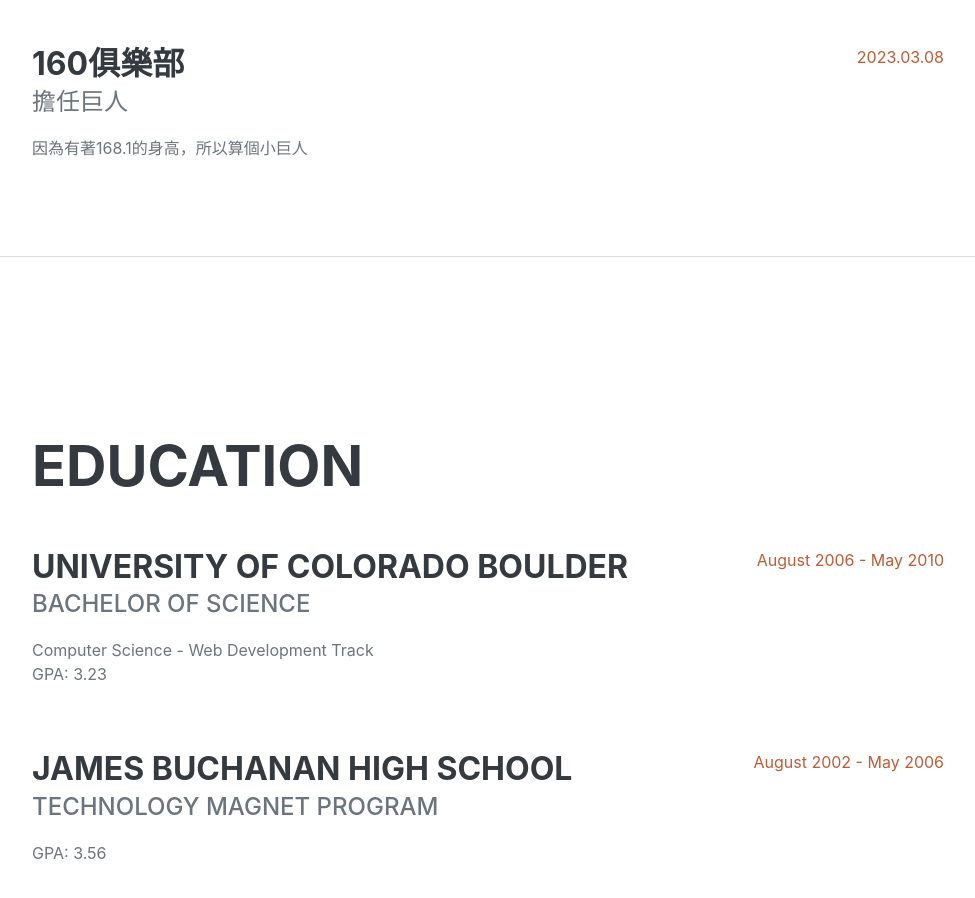
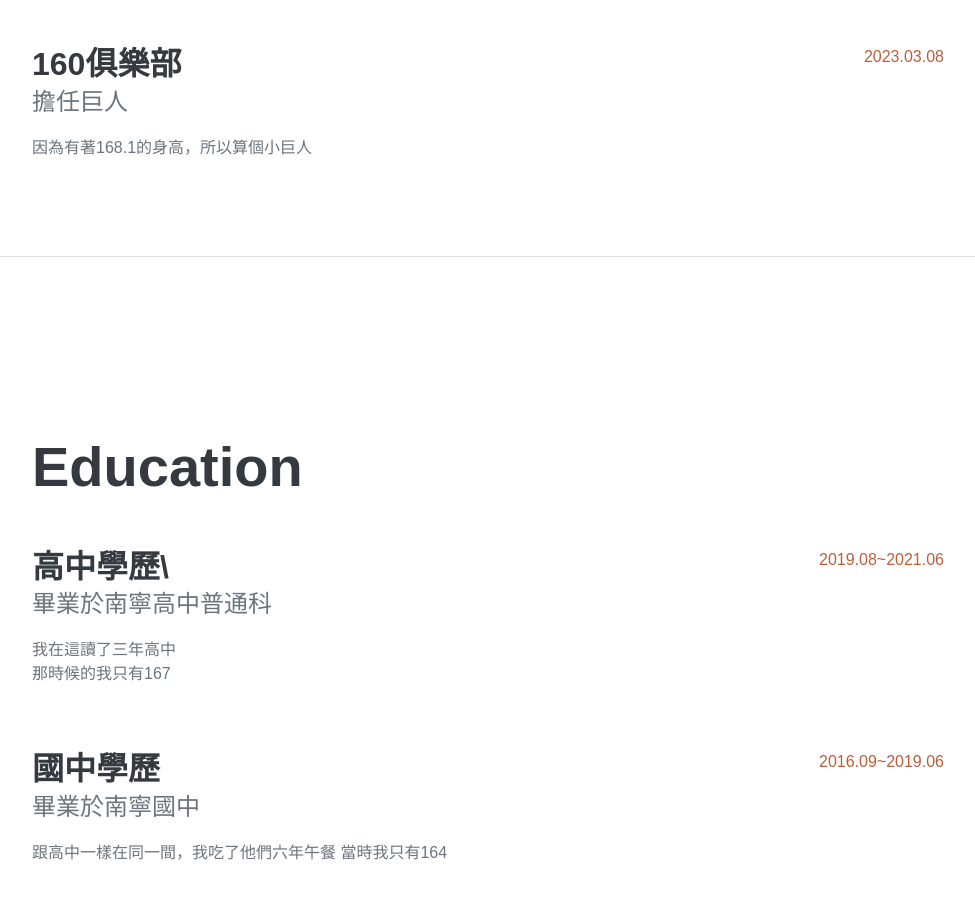
Before and after one commit to A111070056/A111070056.github.io, a plain HTML site: page index.html in a window 1280 px wide. Shown: the part 1486-2384 px from the top of the page, without its empty margins (288-1263 px from the left). Drawn offline with nearby package versions, Linux system fonts and the light colour scheme; a web font is replaced by a local one.

Commit message:
更改學歷字體

```diff
--- a/css/my_style.css
+++ b/css/my_style.css
@@ -0,0 +1,13 @@
+body {
+    font-family: 'Noto Sans TC', sans-serif;
+}
+
+h6, .h6, h5, .h5, h4, .h4, h3, .h3, h2, .h2, h1, .h1 {
+    font-family: 'Noto Sans TC', sans-serif;
+    text-transform: none;
+}
+
+.subheading {
+    font-family: 'Noto Sans TC', sans-serif;
+    text-transform: none;
+}
--- a/index.html
+++ b/index.html
@@ -14,6 +14,7 @@
         <link href="https://fonts.googleapis.com/css?family=Muli:400,400i,800,800i" rel="stylesheet" type="text/css" />
         <!-- Core theme CSS (includes Bootstrap)-->
         <link href="css/styles.css" rel="stylesheet" />
+        <link href="css/my_style.css" rel="stylesheet" />
     </head>
     <body id="page-top">
         <!-- Navigation-->
@@ -45,10 +46,10 @@
                     </h1>
                     <div class="subheading mb-5">
                         台北市木柵路一段十七巷一號NO.17,Sec.1,Rd.Mu-Cha,Taipei City,Taiwan
-                        <a href="mailto:name@email.com">a111070056@mail.shu.edu.tw>
+                        <a href="mailto:name@email.com">a111070056@mail.shu.edu.tw</a>
                     </div>
-                    <p class="lead mb-5">大家好，我來自台灣的台南市，我喜歡唱歌，彈吉他，熱愛表演。但我的身體很差，三不五時就感冒發燒，是個出了名的爛身體，對了對了，大家可以叫我小晉就好。</p>
-                    <p class="lead mb-5">Hello everyone, I come from Tainan City, Taiwan. I like singing, playing the guitar, and love performing. However, my physical health is not good. I frequently catch colds and have fevers, and I am known for having a weak body.</p>
+                    <p class=>大家好，我來自台灣的台南市，我喜歡唱歌，彈吉他，熱愛表演。但我的身體很差，三不五時就感冒發燒，是個出了名的爛身體，對了對了，大家可以叫我小晉就好。</p>
+                    <p class=>Hello everyone, I come from Tainan City, Taiwan. I like singing, playing the guitar, and love performing. However, my physical health is not good. I frequently catch colds and have fevers, and I am known for having a weak body.</p>
                     <div class="social-icons">
                         <a class="social-icon" href="#!"><i class="fab fa-linkedin-in"></i></a>
                         <a class="social-icon" href="#!"><i class="fab fa-github"></i></a>
@@ -103,20 +104,20 @@
                     <h2 class="mb-5">Education</h2>
                     <div class="d-flex flex-column flex-md-row justify-content-between mb-5">
                         <div class="flex-grow-1">
-                            <h3 class="mb-0">University of Colorado Boulder</h3>
-                            <div class="subheading mb-3">Bachelor of Science</div>
-                            <div>Computer Science - Web Development Track</div>
-                            <p>GPA: 3.23</p>
+                            <h3 class="mb-0">高中學歷\</h3>
+                            <div class="subheading mb-3">畢業於南寧高中普通科</div>
+                            <div>我在這讀了三年高中</div>
+                            <p>那時候的我只有167</p>
                         </div>
-                        <div class="flex-shrink-0"><span class="text-primary">August 2006 - May 2010</span></div>
+                        <div class="flex-shrink-0"><span class="text-primary">2019.08~2021.06</span></div>
                     </div>
                     <div class="d-flex flex-column flex-md-row justify-content-between">
                         <div class="flex-grow-1">
-                            <h3 class="mb-0">James Buchanan High School</h3>
-                            <div class="subheading mb-3">Technology Magnet Program</div>
-                            <p>GPA: 3.56</p>
+                            <h3 class="mb-0">國中學歷</h3>
+                            <div class="subheading mb-3">畢業於南寧國中</div>
+                            <p>跟高中一樣在同一間，我吃了他們六年午餐 當時我只有164</p>
                         </div>
-                        <div class="flex-shrink-0"><span class="text-primary">August 2002 - May 2006</span></div>
+                        <div class="flex-shrink-0"><span class="text-primary">2016.09~2019.06</span></div>
                     </div>
                 </div>
             </section>
```
